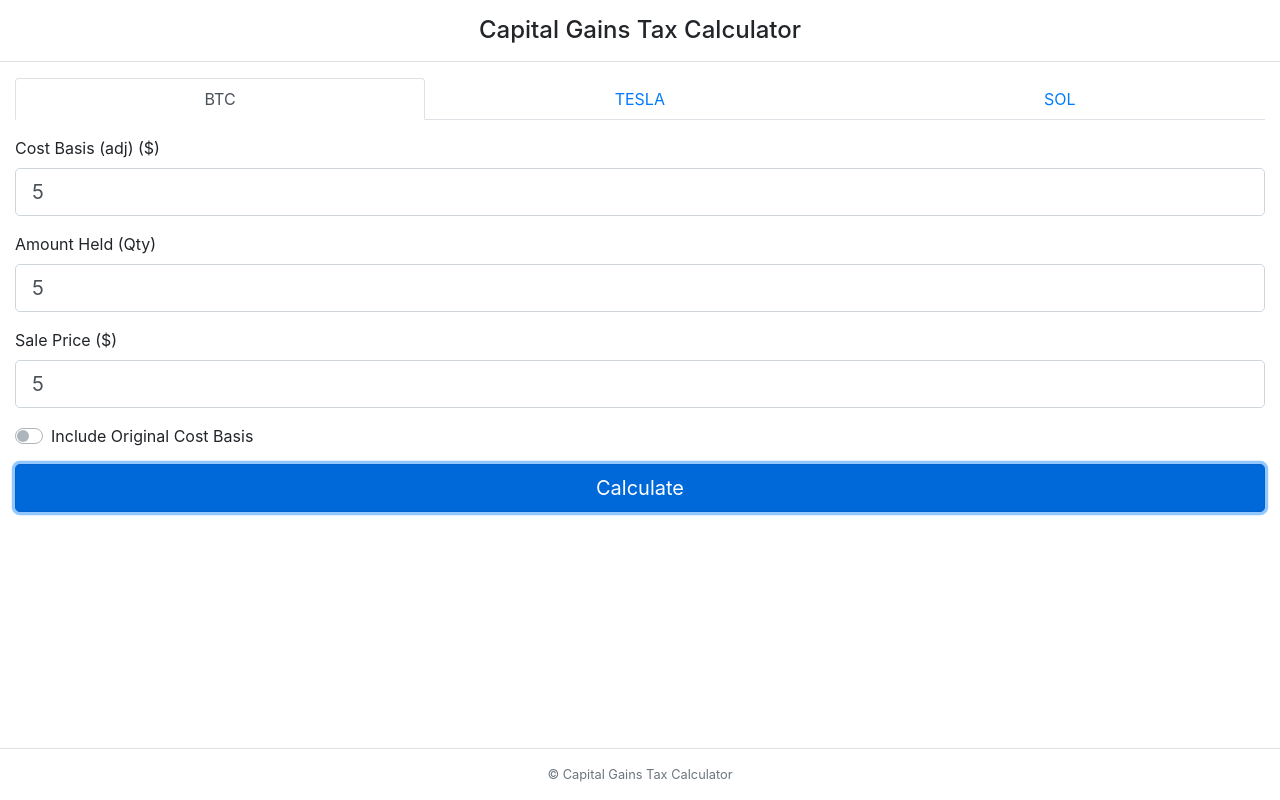
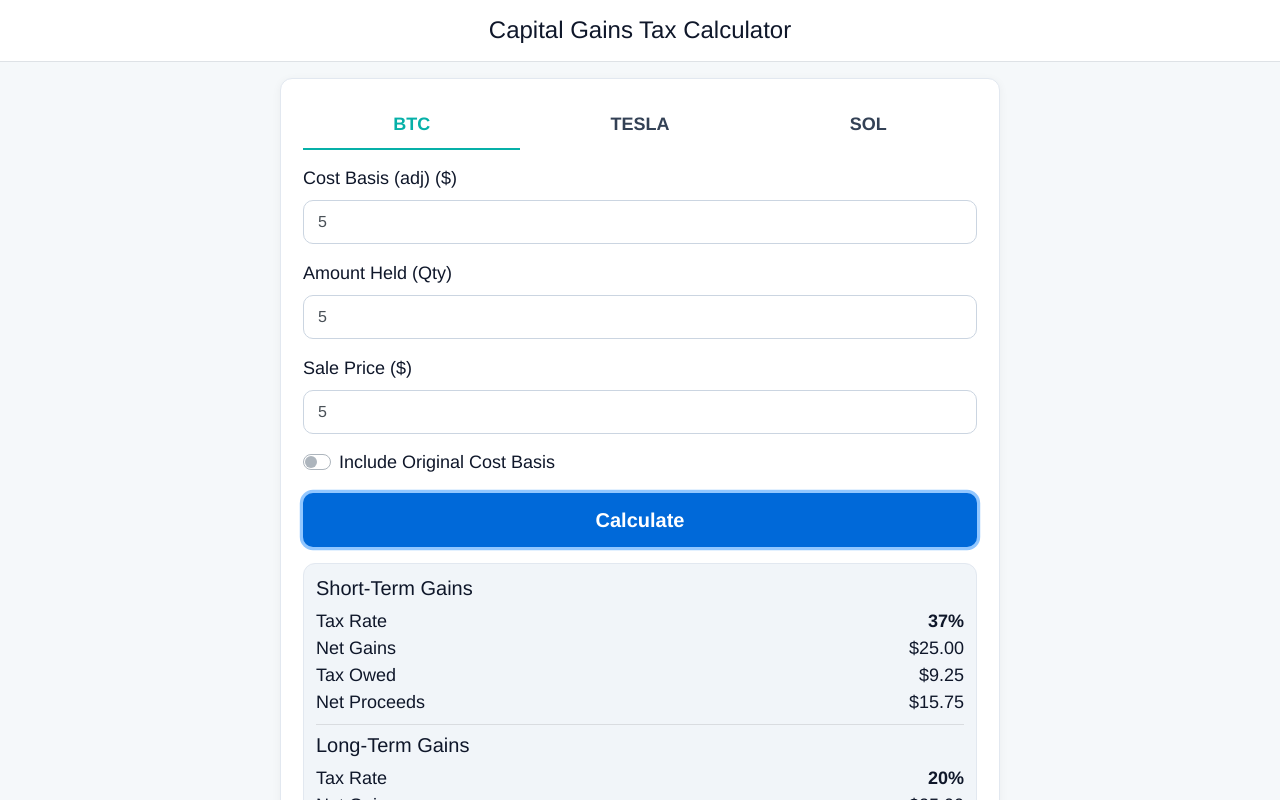
Before and after one commit to nazargeldy/my-tax-calculator, a plain HTML site: page index.html in a window 1280 px wide. Both pictures are taken after typing "5", "5", "5" into the empty fields and a click on the button "Calculate". Shown: the top 800 px of the page. Drawn offline with nearby package versions, Linux system fonts and the light colour scheme; files that its build step writes are made by us from their sources.

Commit message:
Refactor index.html with inline JS and updated styles
Updated stylesheets and added inline calculation logic for the Capital Gains Tax Calculator.

```diff
--- a/index.html
+++ b/index.html
@@ -7,24 +7,26 @@
   <meta name="viewport" content="width=device-width, initial-scale=1, viewport-fit=cover">
 
   <!-- Bootstrap CSS -->
-  <link rel="stylesheet" href="https://stackpath.bootstrapcdn.com/bootstrap/4.5.2/css/bootstrap.min.css">
+  <link rel="stylesheet"
+        href="https://stackpath.bootstrapcdn.com/bootstrap/4.5.2/css/bootstrap.min.css">
 
-  <!-- Your styles: STATIC path, no url_for -->
-  <link rel="stylesheet" href="static/css/styles.css">
+  <!-- Your styles (optional; if you have this file) -->
+  <link rel="stylesheet" href="static/css/static.css">
 </head>
 <body class="bg-app">
-
   <div class="app-wrapper d-flex flex-column min-vh-100">
 
+    <!-- HEADER -->
     <header class="app-header py-3 px-3 px-md-4 bg-white border-bottom">
       <h1 class="h4 mb-0 text-center">Capital Gains Tax Calculator</h1>
     </header>
 
+    <!-- MAIN -->
     <main class="flex-fill">
       <div class="container-fluid py-3">
         <section class="app-card mx-auto">
 
-          <!-- Tabs -->
+          <!-- TABS -->
           <ul class="nav nav-tabs justify-content-between mb-3" id="assetTabs" role="tablist">
             <li class="nav-item flex-fill text-center">
               <a class="nav-link active" id="btc-tab" data-toggle="tab" href="#btc" role="tab"
@@ -139,23 +141,82 @@
               </form>
               <div id="result-sol" class="result-box mt-3"></div>
             </div>
+          </div>
 
-          </div>
         </section>
       </div>
     </main>
 
+    <!-- FOOTER -->
     <footer class="app-footer py-3 text-center small text-muted bg-white border-top">
       © <span id="year"></span> Capital Gains Tax Calculator
     </footer>
   </div>
 
-  <!-- JS -->
+  <!-- JS libs -->
   <script src="https://code.jquery.com/jquery-3.5.1.slim.min.js"></script>
   <script src="https://cdn.jsdelivr.net/npm/popper.js@1.16.1/dist/umd/popper.min.js"></script>
   <script src="https://stackpath.bootstrapcdn.com/bootstrap/4.5.2/js/bootstrap.min.js"></script>
 
-  <!-- Your calculator logic -->
-  <script src="static/js/main.js"></script>
+  <!-- INLINE CALC LOGIC -->
+  <script>
+    // set footer year
+    document.addEventListener("DOMContentLoaded", function () {
+      const y = document.getElementById("year");
+      if (y) y.textContent = new Date().getFullYear();
+    });
+
+    function calculate(asset) {
+      const costBasis  = parseFloat(document.getElementById(`costBasis-${asset}`).value) || 0;
+      const amountHeld = parseFloat(document.getElementById(`amountHeld-${asset}`).value) || 0;
+      const salePrice  = parseFloat(document.getElementById(`salePrice-${asset}`).value) || 0;
+      const includeCB  = document.getElementById(`includeCostBasis-${asset}`).checked;
+
+      if (!amountHeld || !salePrice) {
+        alert("Please enter at least Amount Held and Sale Price.");
+        return;
+      }
+
+      const proceeds = salePrice * amountHeld;
+      const basis    = includeCB ? costBasis : 0;
+      const gain     = proceeds - basis;
+
+      const shortRate = 37;  // %
+      const longRate  = 20;  // %
+
+      const shortNetGains    = gain;
+      const shortTaxOwed     = shortNetGains * (shortRate / 100);
+      const shortNetProceeds = proceeds - shortTaxOwed;
+
+      const longNetGains     = gain;
+      const longTaxOwed      = longNetGains * (longRate / 100);
+      const longNetProceeds  = proceeds - longTaxOwed;
+
+      const breakEven        = amountHeld ? basis / amountHeld : 0;
+
+      const el = document.getElementById(`result-${asset}`);
+      el.innerHTML = `
+        <h5 class="mb-2">Short-Term Gains</h5>
+        <div class="row no-gutters mb-2">
+          <div class="col-6">Tax Rate</div><div class="col-6 text-right"><strong>${shortRate}%</strong></div>
+          <div class="col-6">Net Gains</div><div class="col-6 text-right">$${shortNetGains.toFixed(2)}</div>
+          <div class="col-6">Tax Owed</div><div class="col-6 text-right">$${shortTaxOwed.toFixed(2)}</div>
+          <div class="col-6">Net Proceeds</div><div class="col-6 text-right">$${shortNetProceeds.toFixed(2)}</div>
+        </div>
+        <hr class="my-2">
+        <h5 class="mb-2">Long-Term Gains</h5>
+        <div class="row no-gutters mb-2">
+          <div class="col-6">Tax Rate</div><div class="col-6 text-right"><strong>${longRate}%</strong></div>
+          <div class="col-6">Net Gains</div><div class="col-6 text-right">$${longNetGains.toFixed(2)}</div>
+          <div class="col-6">Tax Owed</div><div class="col-6 text-right">$${longTaxOwed.toFixed(2)}</div>
+          <div class="col-6">Net Proceeds</div><div class="col-6 text-right">$${longNetProceeds.toFixed(2)}</div>
+        </div>
+        <hr class="my-2">
+        <h5 class="mb-2">Break-Even Price</h5>
+        <p class="lead mb-1">$${breakEven.toFixed(2)}</p>
+        <p class="mb-0"><small>Included Original Cost Basis: ${includeCB}</small></p>
+      `;
+    }
+  </script>
 </body>
 </html>
```
